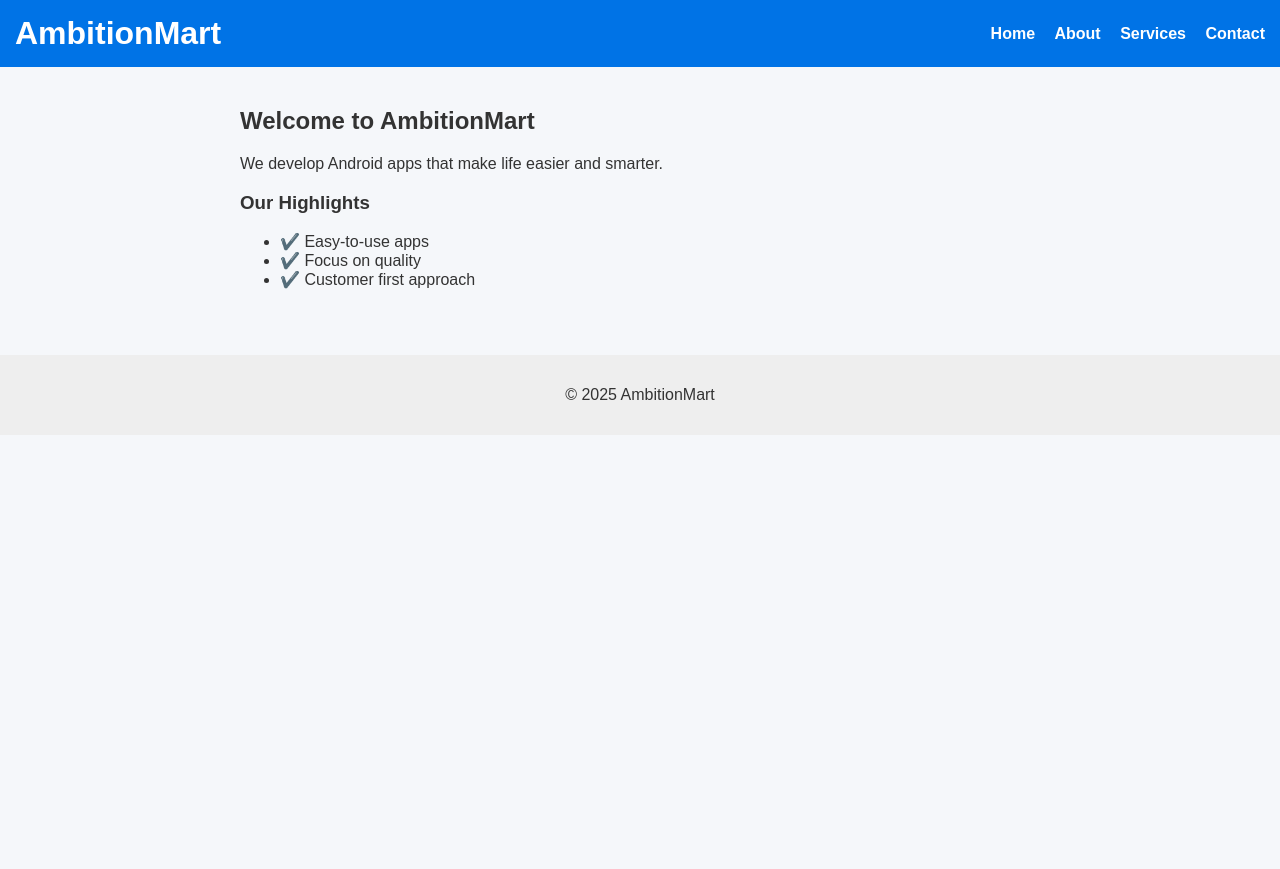
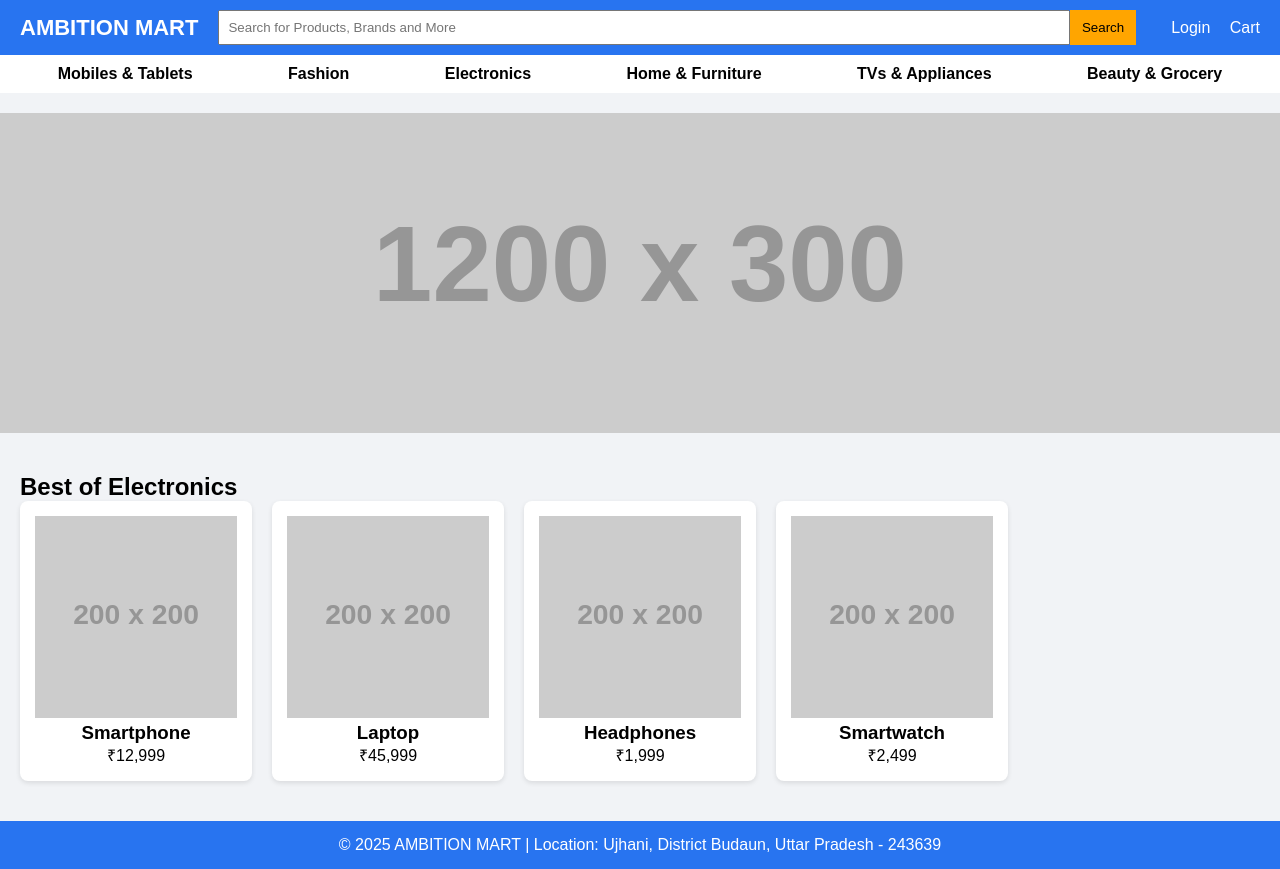
Before and after one commit to ambitionmart/ambitionmart.github.io, a plain HTML site: page index.html in a window 1280 px wide. Before the commit the page ends 800 px from the top, so only its background shows below. Drawn offline with Linux system fonts and the light colour scheme; placeholder pictures from the web are drawn by us.

Commit message:
Add files via upload

```diff
--- a/index.html
+++ b/index.html
@@ -2,34 +2,77 @@
 <html lang="en">
 <head>
   <meta charset="UTF-8">
-  <title>AmbitionMart – Home</title>
+  <meta name="viewport" content="width=device-width, initial-scale=1.0">
+  <title>AMBITION MART</title>
   <link rel="stylesheet" href="style.css">
 </head>
 <body>
+  <!-- Header -->
   <header>
-    <h1>AmbitionMart</h1>
-    <nav>
-      <a href="index.html">Home</a>
-      <a href="about.html">About</a>
-      <a href="services.html">Services</a>
-      <a href="contact.html">Contact</a>
-    </nav>
+    <div class="logo">AMBITION MART</div>
+    <div class="search-bar">
+      <input type="text" placeholder="Search for Products, Brands and More">
+      <button>Search</button>
+    </div>
+    <div class="user-actions">
+      <a href="#">Login</a>
+      <a href="#">Cart</a>
+    </div>
   </header>
-  <main>
-    <h2>Welcome to AmbitionMart</h2>
-    <p>We develop Android apps that make life easier and smarter.</p>
 
-    <section>
-      <h3>Our Highlights</h3>
-      <ul>
-        <li>✔️ Easy-to-use apps</li>
-        <li>✔️ Focus on quality</li>
-        <li>✔️ Customer first approach</li>
-      </ul>
-    </section>
-  </main>
+  <!-- Navigation -->
+  <nav>
+    <ul>
+      <li>Mobiles & Tablets</li>
+      <li>Fashion</li>
+      <li>Electronics</li>
+      <li>Home & Furniture</li>
+      <li>TVs & Appliances</li>
+      <li>Beauty & Grocery</li>
+    </ul>
+  </nav>
+
+  <!-- Banner Slider -->
+  <section class="banner">
+    <div class="slides">
+      <img src="https://via.placeholder.com/1200x300?text=Big+Sale" alt="Banner 1">
+      <img src="https://via.placeholder.com/1200x300?text=New+Arrivals" alt="Banner 2">
+      <img src="https://via.placeholder.com/1200x300?text=Best+Deals" alt="Banner 3">
+    </div>
+  </section>
+
+  <!-- Products -->
+  <section class="products">
+    <h2>Best of Electronics</h2>
+    <div class="product-grid">
+      <div class="product-card">
+        <img src="https://via.placeholder.com/200" alt="Product 1">
+        <h3>Smartphone</h3>
+        <p>₹12,999</p>
+      </div>
+      <div class="product-card">
+        <img src="https://via.placeholder.com/200" alt="Product 2">
+        <h3>Laptop</h3>
+        <p>₹45,999</p>
+      </div>
+      <div class="product-card">
+        <img src="https://via.placeholder.com/200" alt="Product 3">
+        <h3>Headphones</h3>
+        <p>₹1,999</p>
+      </div>
+      <div class="product-card">
+        <img src="https://via.placeholder.com/200" alt="Product 4">
+        <h3>Smartwatch</h3>
+        <p>₹2,499</p>
+      </div>
+    </div>
+  </section>
+
+  <!-- Footer -->
   <footer>
-    <p>© 2025 AmbitionMart</p>
+    <p>&copy; 2025 AMBITION MART | Location: Ujhani, District Budaun, Uttar Pradesh - 243639</p>
   </footer>
+
+  <script src="script.js"></script>
 </body>
 </html>
--- /dev/null
+++ b/script.js
@@ -0,0 +1,12 @@
+let index = 0;
+const slides = document.querySelectorAll('.banner img');
+
+function showSlide() {
+  slides.forEach((slide, i) => {
+    slide.style.display = (i === index) ? 'block' : 'none';
+  });
+  index = (index + 1) % slides.length;
+}
+
+showSlide();
+setInterval(showSlide, 3000);
--- a/style.css
+++ b/style.css
@@ -1,44 +1,106 @@
-body {
-  font-family: Arial, sans-serif;
+* {
   margin: 0;
   padding: 0;
-  background: #f5f7fa;
-  color: #333;
+  box-sizing: border-box;
+  font-family: Arial, sans-serif;
+}
+
+body {
+  background: #f1f3f6;
 }
 
 header {
-  background: #0073e6;
-  color: #fff;
-  padding: 15px;
+  background: #2874f0;
+  color: white;
   display: flex;
+  justify-content: space-between;
   align-items: center;
-  justify-content: space-between;
+  padding: 10px 20px;
 }
 
-header h1 {
-  margin: 0;
-}
-
-nav a {
-  color: white;
-  margin-left: 15px;
-  text-decoration: none;
+.logo {
+  font-size: 22px;
   font-weight: bold;
 }
 
-nav a:hover {
-  text-decoration: underline;
+.search-bar {
+  flex: 1;
+  margin: 0 20px;
+  display: flex;
 }
 
-main {
+.search-bar input {
+  flex: 1;
+  padding: 8px;
+}
+
+.search-bar button {
+  padding: 8px 12px;
+  background: orange;
+  border: none;
+  cursor: pointer;
+}
+
+.user-actions a {
+  margin-left: 15px;
+  color: white;
+  text-decoration: none;
+}
+
+nav {
+  background: white;
+  padding: 10px;
+}
+
+nav ul {
+  display: flex;
+  list-style: none;
+  justify-content: space-around;
+}
+
+nav li {
+  cursor: pointer;
+  font-weight: bold;
+}
+
+.banner {
+  margin: 20px auto;
+  overflow: hidden;
+  width: 100%;
+}
+
+.banner img {
+  width: 100%;
+  display: none;
+}
+
+.products {
   padding: 20px;
-  max-width: 800px;
-  margin: auto;
+}
+
+.product-grid {
+  display: grid;
+  grid-template-columns: repeat(auto-fill, minmax(200px, 1fr));
+  gap: 20px;
+}
+
+.product-card {
+  background: white;
+  padding: 15px;
+  border-radius: 8px;
+  text-align: center;
+  box-shadow: 0 2px 5px rgba(0,0,0,0.1);
+}
+
+.product-card img {
+  width: 100%;
+  height: auto;
 }
 
 footer {
+  background: #2874f0;
+  color: white;
   text-align: center;
   padding: 15px;
-  background: #eee;
-  margin-top: 30px;
+  margin-top: 20px;
 }
```
